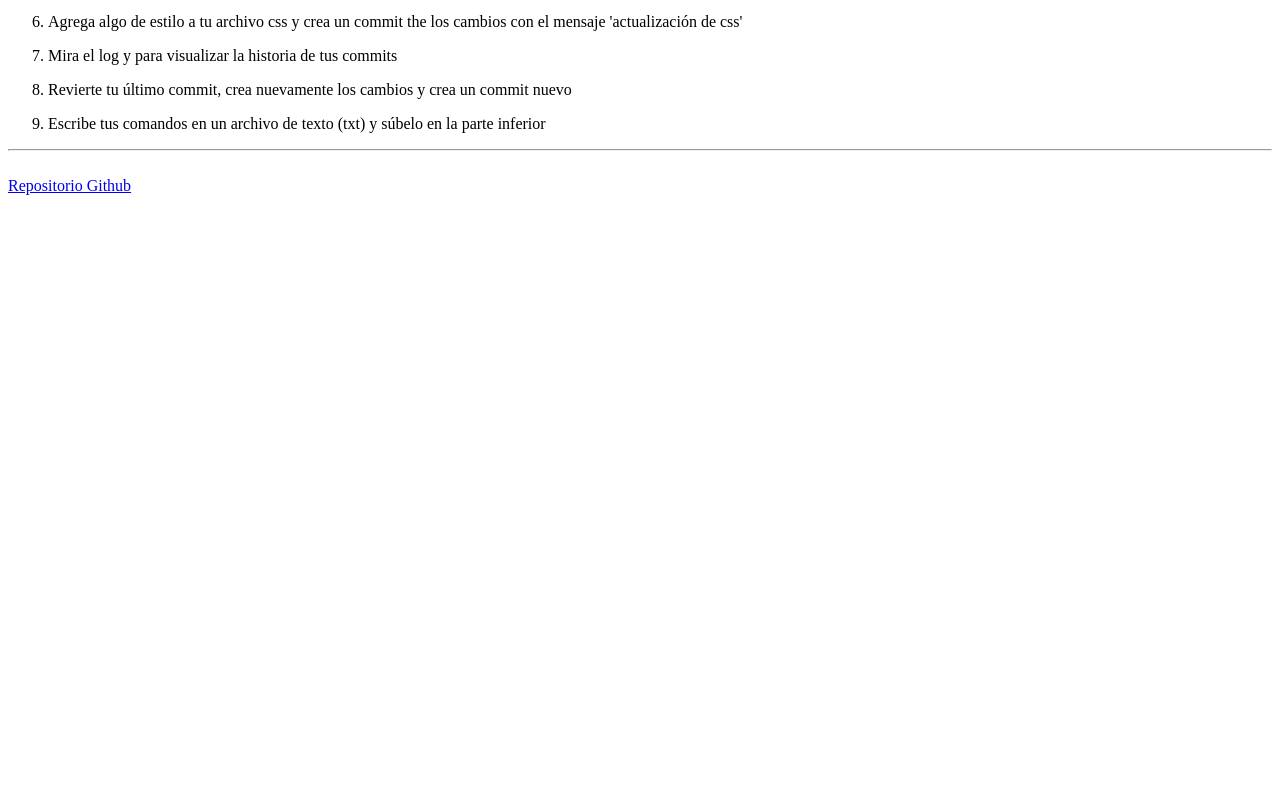
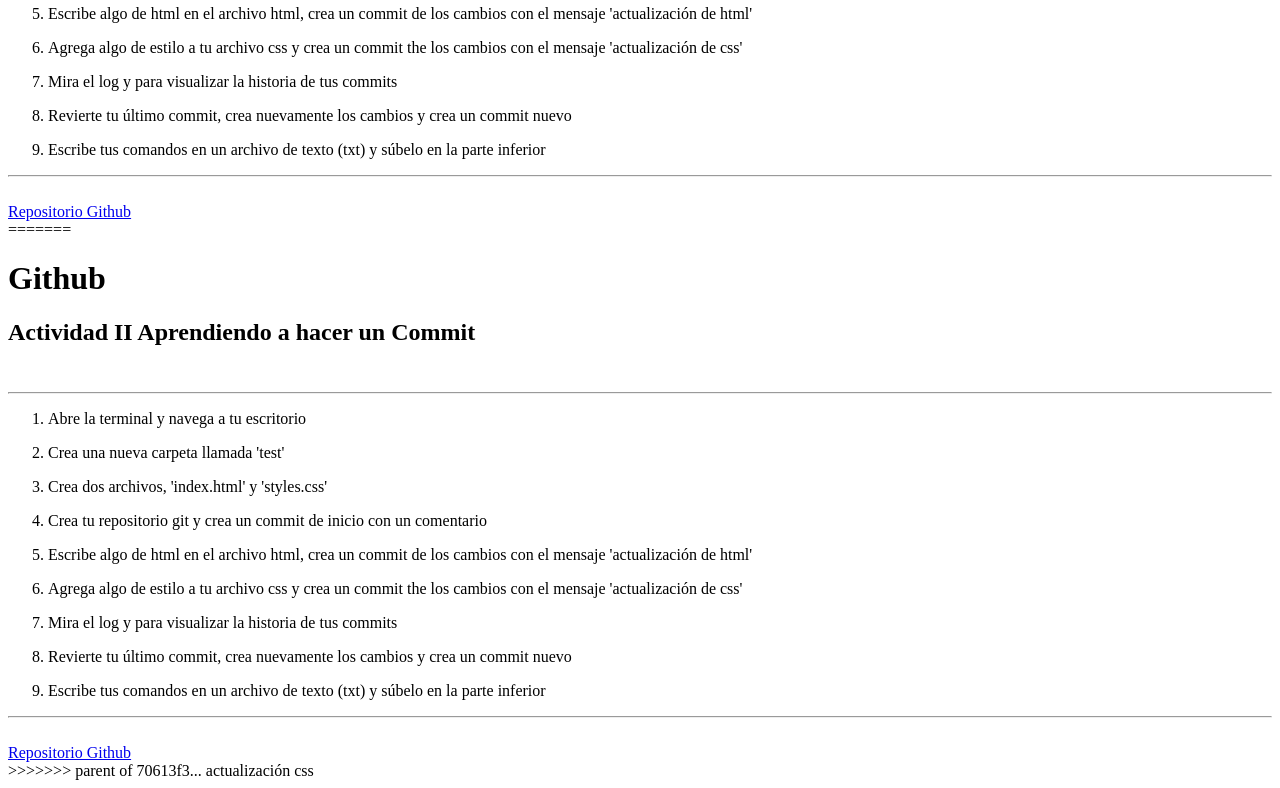
Before and after one commit to HZ-CL/Actividad_II_git, a plain HTML site: page index.html in a window 1280 px wide. Shown: the part 328-1116 px from the top of the page. Before the commit the page ends 800 px from the top, so only its background shows below. Drawn offline with Linux system fonts and the light colour scheme.

Commit message:
actualización 03

```diff
--- a/index.html
+++ b/index.html
@@ -1,3 +1,4 @@
+<<<<<<< HEAD
 <!DOCTYPE html>
 <html lang="en">
 
@@ -58,4 +59,66 @@
 
 </body>
 
+=======
+<!DOCTYPE html>
+<html lang="en">
+
+<head>
+    <meta charset="UTF-8">
+    <meta name="viewport" content="width=device-width, initial-scale=1.0">
+    <title>Github Actividad II</title>
+</head>
+
+<body>
+    <div id="header">
+        <h1>Github</h1>
+        <h2>Actividad II Aprendiendo a hacer un Commit </h2>
+        <br>
+        <hr>
+    </div>
+    <div id="mid_pag">
+        <ol>
+            <li>
+                <p>Abre la terminal y navega a tu escritorio</p>
+            </li>
+            <li>
+                <p>Crea una nueva carpeta llamada 'test'</p>
+            </li>
+            <li>
+                <p>Crea dos archivos, 'index.html' y 'styles.css'</p>
+            </li>
+            <li>
+                <p>Crea tu repositorio git y crea un commit de inicio con un comentario</p>
+            </li>
+            <li>
+                <p>Escribe algo de html en el archivo html, crea un commit de los cambios con el mensaje 'actualización de html'</p>
+            </li>
+            <li>
+                <p>Agrega algo de estilo a tu archivo css y crea un commit the los cambios con el mensaje 'actualización de css'</p>
+            </li>
+            <li>
+                <p>Mira el log y para visualizar la historia de tus commits</p>
+            </li>
+            <li>
+                <p>Revierte tu último commit, crea nuevamente los cambios y crea un commit nuevo</p>
+            </li>
+            <li>
+                <p>Escribe tus comandos en un archivo de texto (txt) y súbelo en la parte inferior</p>
+            </li>
+        </ol>
+        <hr>
+        <br>
+    </div>
+
+    <div id="footer">
+        <a href="https://github.com/HZ-CL/Actividad_II_git">Repositorio Github</a>
+
+    </div>
+
+
+
+
+</body>
+
+>>>>>>> parent of 70613f3... actualización css
 </html>
```
